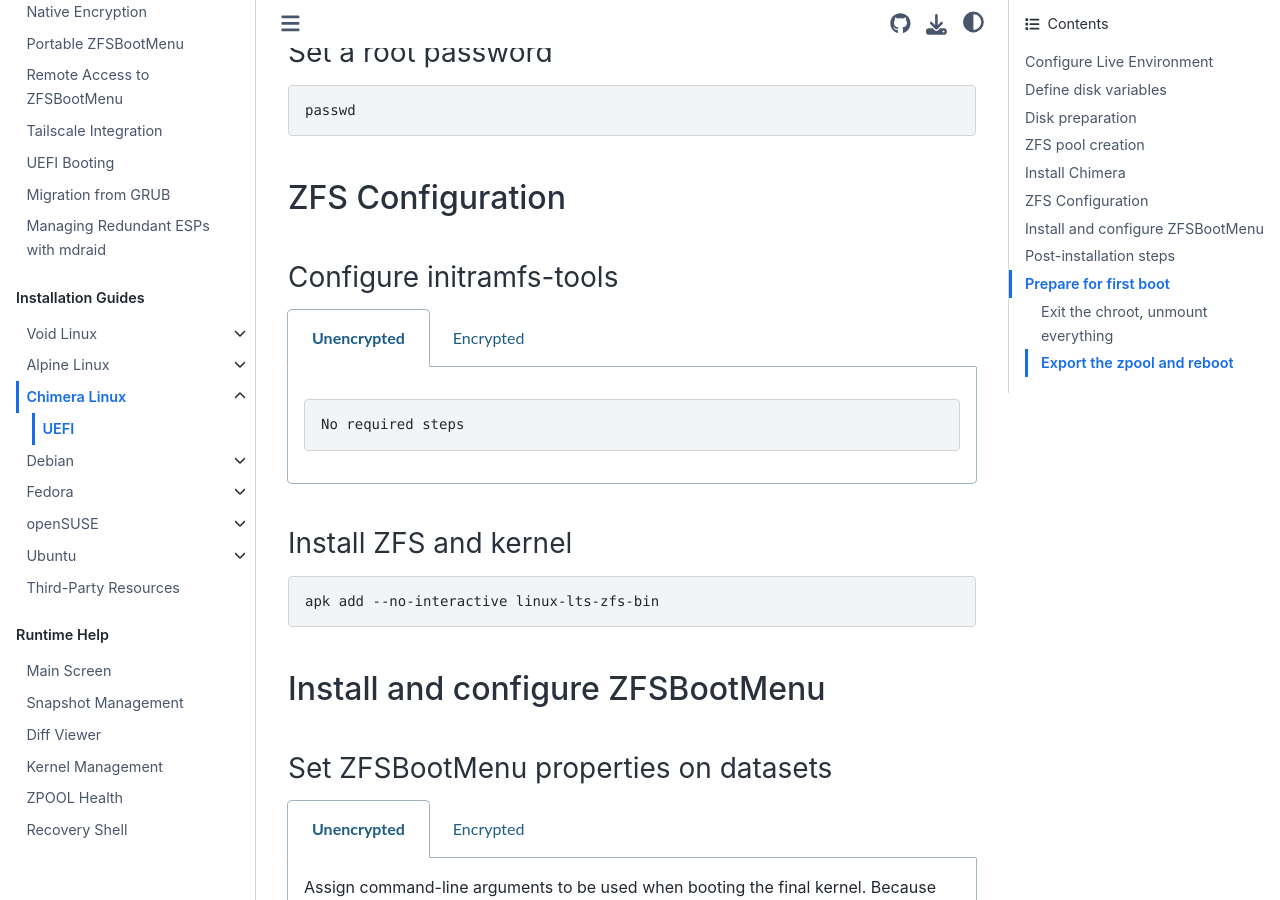
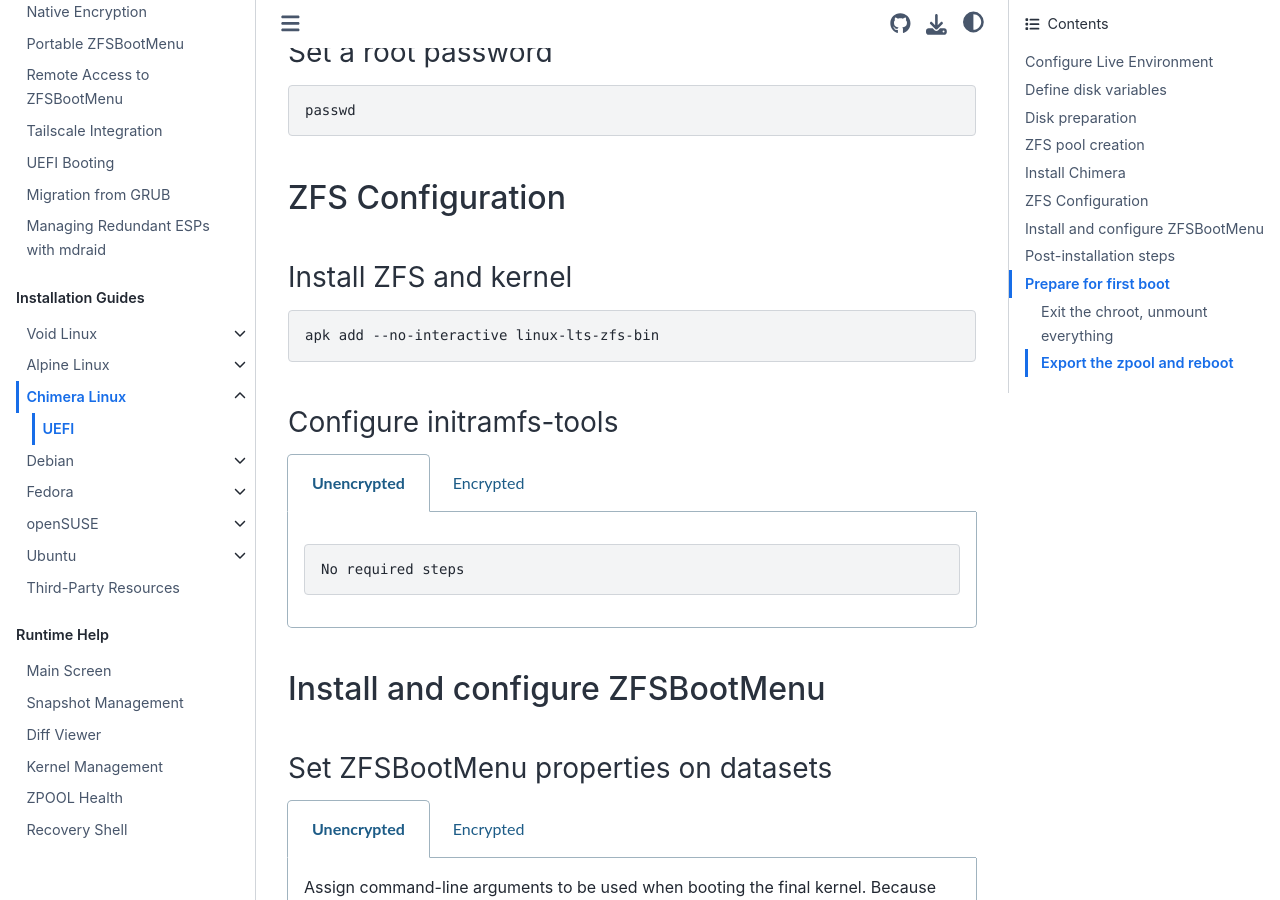
Before and after one commit to zbm-dev/zfsbootmenu, a Sphinx documentation site: the page built from docs/guides/chimera/uefi.rst, in a window 1280 px wide and 900 px high, scrolled down 6713 px. Built offline with Sphinx 7.4.7 and the Sphinx Book theme 1.1.4, drawn with Linux system fonts in a browser that asks for light colours; some of the changed lines change nothing that is shown; some of the changed text lies outside the part shown.

Commit message:
docs: fix encrypted chimera install instructions

```diff
--- a/docs/guides/chimera/_include/zfs-config.rst
+++ b/docs/guides/chimera/_include/zfs-config.rst
@@ -1,5 +1,12 @@
 ZFS Configuration
 -----------------
+
+Install ZFS and kernel
+~~~~~~~~~~~~~~~~~~~~~~
+
+.. code-block::
+
+  apk add --no-interactive linux-lts-zfs-bin
 
 Configure initramfs-tools
 ~~~~~~~~~~~~~~~~~~~~~~~~~
@@ -17,10 +24,3 @@
     .. code-block::
 
       echo "UMASK=0077" > /etc/initramfs-tools/conf.d/umask.conf
-
-Install ZFS and kernel
-~~~~~~~~~~~~~~~~~~~~~~
-
-.. code-block::
-
-  apk add --no-interactive linux-lts-zfs-bin
```
